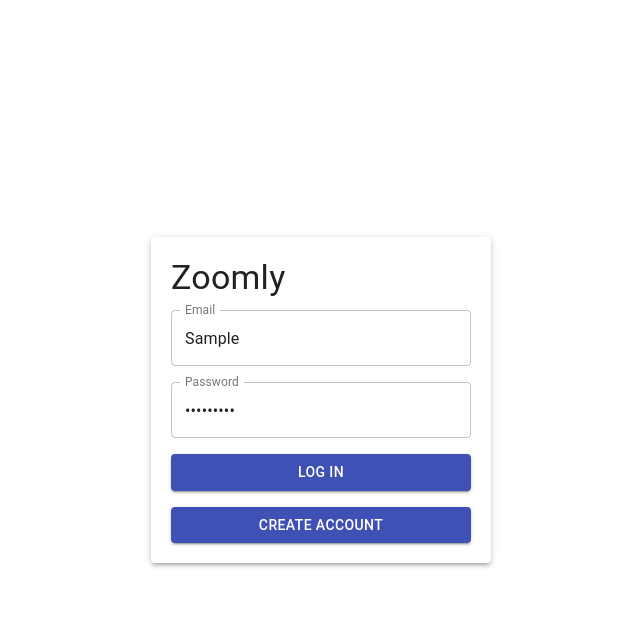
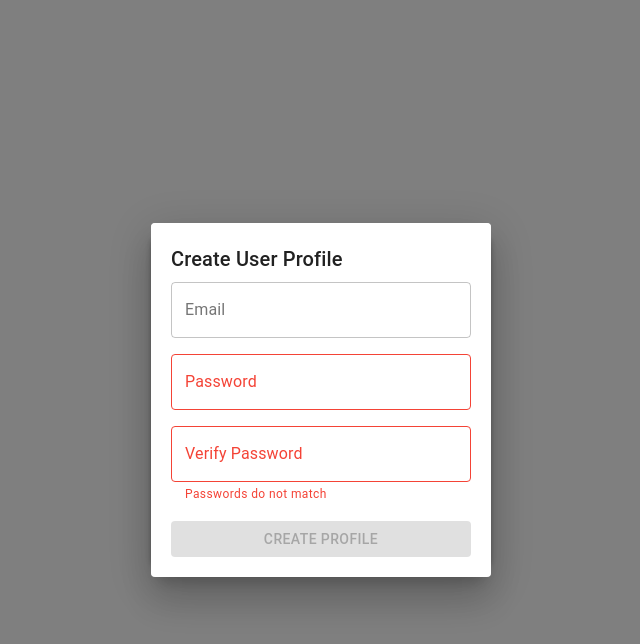
Before and after one commit to sonofdust/image-to-text, a React (Create React App) app: page / in a window 1280 px wide. Both pictures are taken after typing "Sample", "Sample123" into the empty fields and a click on the button "CREATE ACCOUNT". Shown: the top 644 px of the page, without its empty margins (319-959 px from the left). Built offline with nearby package versions, Linux system fonts and the light colour scheme.

Commit message:
Added ability to create an account.

```diff
--- a/src/components/Login.tsx
+++ b/src/components/Login.tsx
@@ -7,11 +7,15 @@ import {
   Grid,
   Paper,
   Typography,
-  CircularProgress,
+  Dialog,
+  DialogTitle,
+  DialogContent,
+  DialogActions,
 } from "@material-ui/core";
 import {AppContext, AppContextType} from "../App";
 import {login} from "../services/logInService";
 import {makeStyles} from "@material-ui/core/styles";
+import UserProfileForm from "./UserProfileForm";
 
 const useStyles = makeStyles({
   center: {
@@ -25,12 +29,12 @@ const useStyles = makeStyles({
 const Login: React.FC = () => {
   const classes = useStyles();
 
-  //  const {setIsLoggedIn, setToken, token} = useContext(
   const {setToken, token, setLoading, loading} = useContext(
     AppContext
   ) as AppContextType; // Use the context
   const [email, setEmail] = useState<string>("");
   const [password, setPassword] = useState<string>("");
+  const [openModal, setOpenModal] = useState<boolean>(false);
 
   const handleEmailChange = (event: React.ChangeEvent<HTMLInputElement>) => {
     setEmail(event.target.value);
@@ -45,12 +49,12 @@ const Login: React.FC = () => {
     setLoading(true);
     setToken(await login(email, password));
     setLoading(false);
-    //    setIsLoggedIn(!!token);
   };
 
   const handleCreateProfile = (event: any) => {
     event.preventDefault();
     // Handle create profile logic here
+    setOpenModal(true);
     console.log("Creating profile with:", email, password);
   };
   return (
@@ -112,6 +116,13 @@ const Login: React.FC = () => {
           </form>
         </Paper>
       )}
+      <Dialog open={openModal} onClose={() => setOpenModal(false)}>
+        <UserProfileForm
+          onSubmit={function (email: string, password: string): void {
+            throw new Error("Function not implemented.");
+          }}
+        />
+      </Dialog>
     </div>
   );
 };
--- /dev/null
+++ b/src/components/UserProfileForm.tsx
@@ -0,0 +1,111 @@
+import React, {useState} from "react";
+import {Button, TextField, Grid, Paper, Typography} from "@material-ui/core";
+
+interface UserProfileFormProps {
+  onSubmit: (email: string, password: string) => void;
+}
+
+const UserProfileForm: React.FC<UserProfileFormProps> = ({onSubmit}) => {
+  const [email, setEmail] = useState<string>("");
+  const [password, setPassword] = useState<string>("");
+  const [verifyPassword, setVerifyPassword] = useState<string>("");
+  const [passwordMismatch, setPasswordMismatch] = useState<boolean>(true);
+  const [emailError, setEmailError] = useState<string>("");
+
+  const handleEmailChange = (event: React.ChangeEvent<HTMLInputElement>) => {
+    const newEmail = event.target.value;
+    setEmail(newEmail);
+    // Validate email format
+    if (!/^\S+@\S+\.\S+$/.test(newEmail)) {
+      setEmailError("Invalid email format");
+    } else {
+      setEmailError("");
+    }
+  };
+
+  const handlePasswordChange = (event: React.ChangeEvent<HTMLInputElement>) => {
+    const newPassword = event.target.value;
+    setPassword(newPassword);
+    // Check for password mismatch
+    setPasswordMismatch(newPassword !== verifyPassword);
+  };
+
+  const handleVerifyPasswordChange = (
+    event: React.ChangeEvent<HTMLInputElement>
+  ) => {
+    const newVerifyPassword = event.target.value;
+    setVerifyPassword(newVerifyPassword);
+    // Check for password mismatch
+    setPasswordMismatch(password !== newVerifyPassword);
+  };
+
+  const handleSubmit = (event: React.FormEvent) => {
+    event.preventDefault();
+    if (password === verifyPassword && emailError === "") {
+      onSubmit(email, password);
+    } else {
+      // Handle password mismatch or email validation error
+      console.log("Form submission failed");
+    }
+  };
+
+  return (
+    <Paper elevation={3} style={{padding: "20px", width: "300px"}}>
+      <Typography variant="h6" gutterBottom>
+        Create User Profile
+      </Typography>
+
+      <form onSubmit={handleSubmit}>
+        <Grid container spacing={2}>
+          <Grid item xs={12}>
+            <TextField
+              label="Email"
+              variant="outlined"
+              fullWidth
+              value={email}
+              onChange={handleEmailChange}
+              error={emailError !== ""}
+              helperText={emailError}
+            />
+          </Grid>
+          <Grid item xs={12}>
+            <TextField
+              label="Password"
+              variant="outlined"
+              type="password"
+              fullWidth
+              value={password}
+              onChange={handlePasswordChange}
+              error={passwordMismatch}
+            />
+          </Grid>
+          <Grid item xs={12}>
+            <TextField
+              label="Verify Password"
+              variant="outlined"
+              type="password"
+              fullWidth
+              value={verifyPassword}
+              onChange={handleVerifyPasswordChange}
+              error={passwordMismatch}
+              helperText={passwordMismatch ? "Passwords do not match" : ""}
+            />
+          </Grid>
+          <Grid item xs={12}>
+            <Button
+              type="submit"
+              variant="contained"
+              color="primary"
+              fullWidth
+              disabled={passwordMismatch || emailError !== ""}
+            >
+              Create Profile
+            </Button>
+          </Grid>
+        </Grid>
+      </form>
+    </Paper>
+  );
+};
+
+export default UserProfileForm;
```
